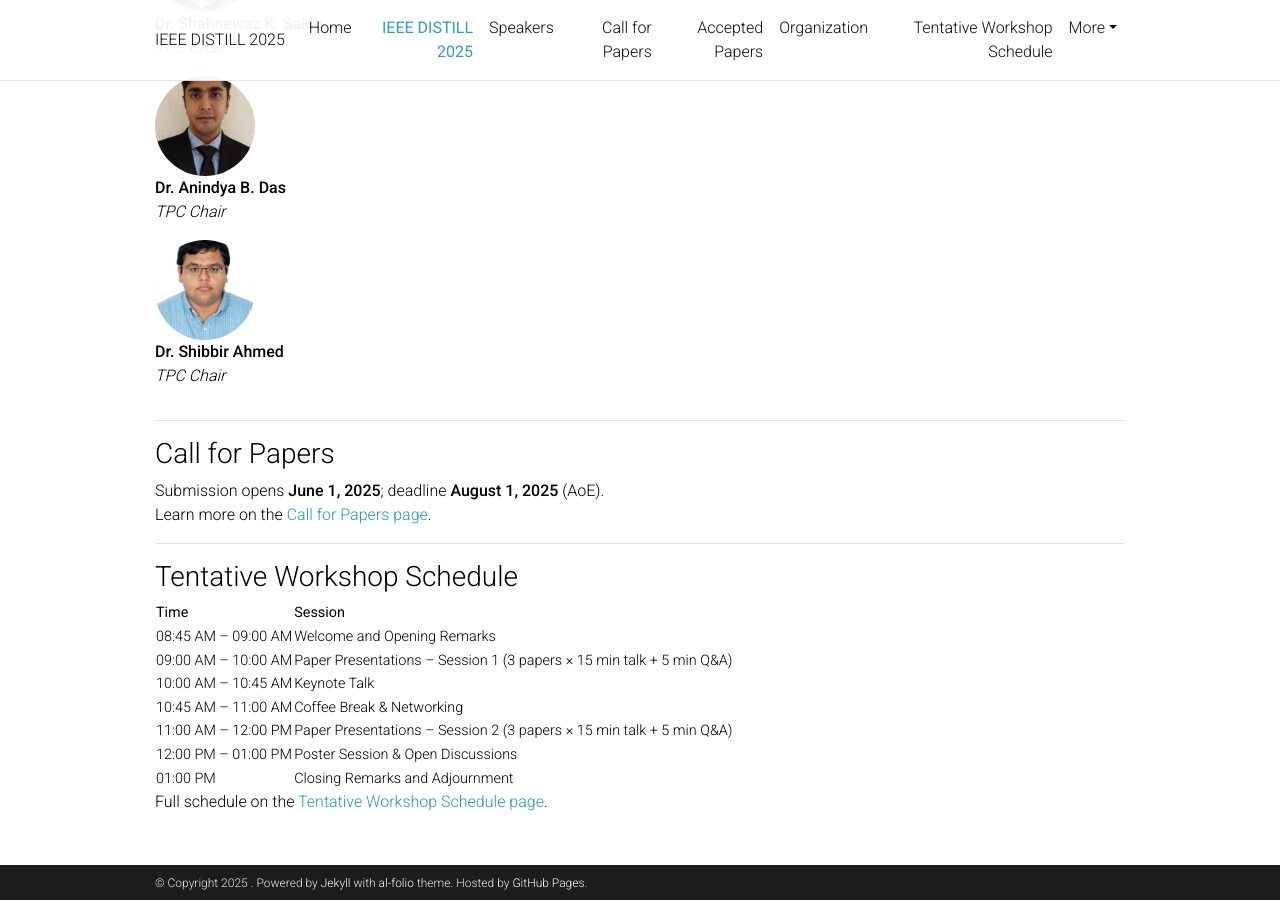
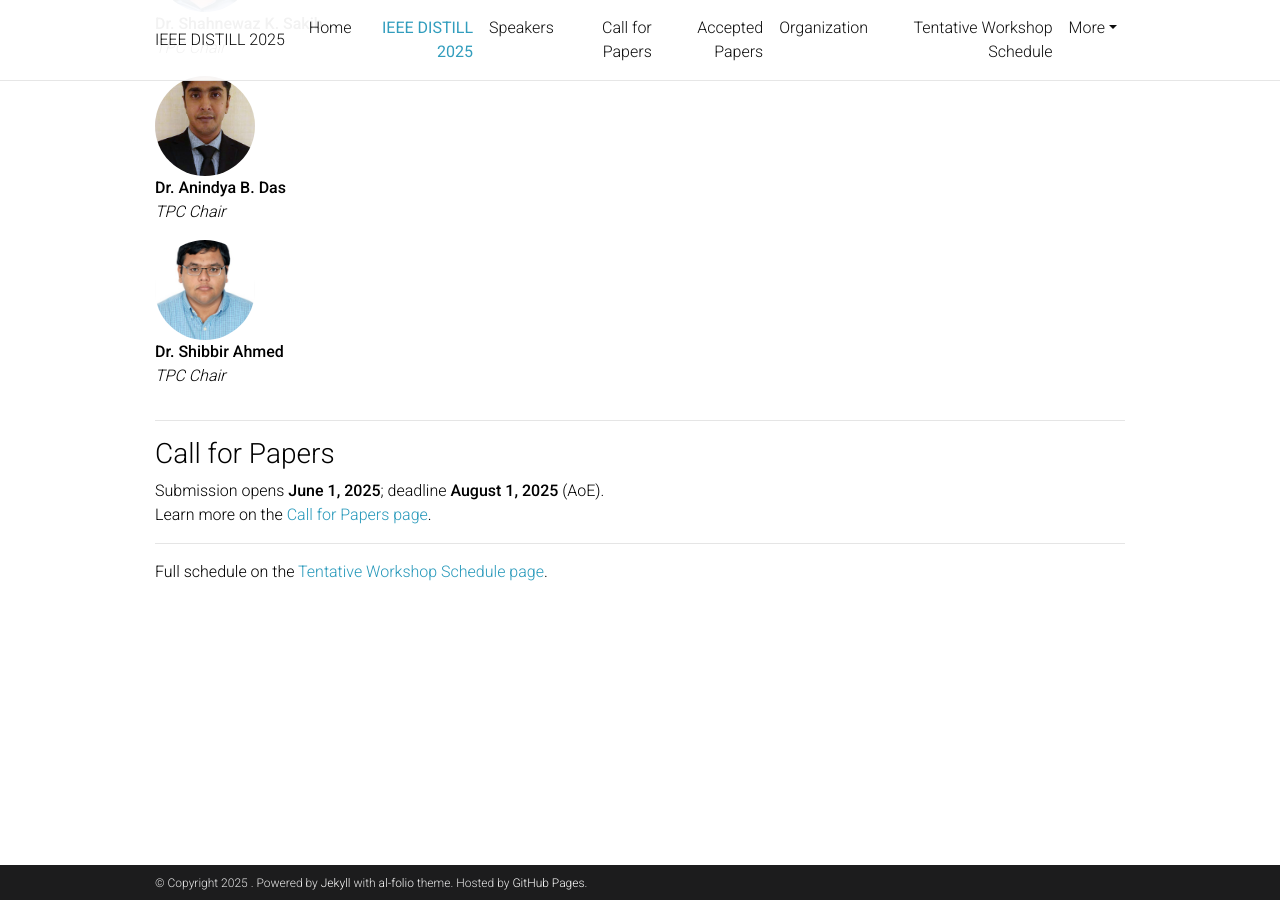
Before and after one commit to ieeedistill/ieeedistill.github.io, a Jekyll site: the page built from _pages/home.md, in a window 1280 px wide and 900 px high, scrolled down 1152 px. Built offline with Jekyll 4.4.1, drawn with Linux system fonts in a browser that asks for light colours; comment, search, counter and statistics services are not loaded; a style sheet for code colours, icons or effects is not loaded; some of the changed text lies outside the part shown.

Commit message:
Update home.md

```diff
--- a/_pages/home.md
+++ b/_pages/home.md
@@ -93,16 +93,4 @@ Learn more on the [Call for Papers page]({{ '/call-for-papers/' | relative_url }
 
 ---
 
-### Tentative Workshop Schedule
-
-| Time                   | Session                                                         |
-|------------------------|-----------------------------------------------------------------|
-| 08:45 AM – 09:00 AM    | Welcome and Opening Remarks                                     |
-| 09:00 AM – 10:00 AM    | Paper Presentations – Session 1 (3 papers × 15 min talk + 5 min Q&A) |
-| 10:00 AM – 10:45 AM    | Keynote Talk                                                    |
-| 10:45 AM – 11:00 AM    | Coffee Break & Networking                                       |
-| 11:00 AM – 12:00 PM    | Paper Presentations – Session 2 (3 papers × 15 min talk + 5 min Q&A) |
-| 12:00 PM – 01:00 PM    | Poster Session & Open Discussions                               |
-| 01:00 PM               | Closing Remarks and Adjournment                                 |
-
 Full schedule on the [Tentative Workshop Schedule page]({{ '/schedule/' | relative_url }}).
```
Also changed, not shown: other parts of _pages/home.md (+2 -2 lines).
